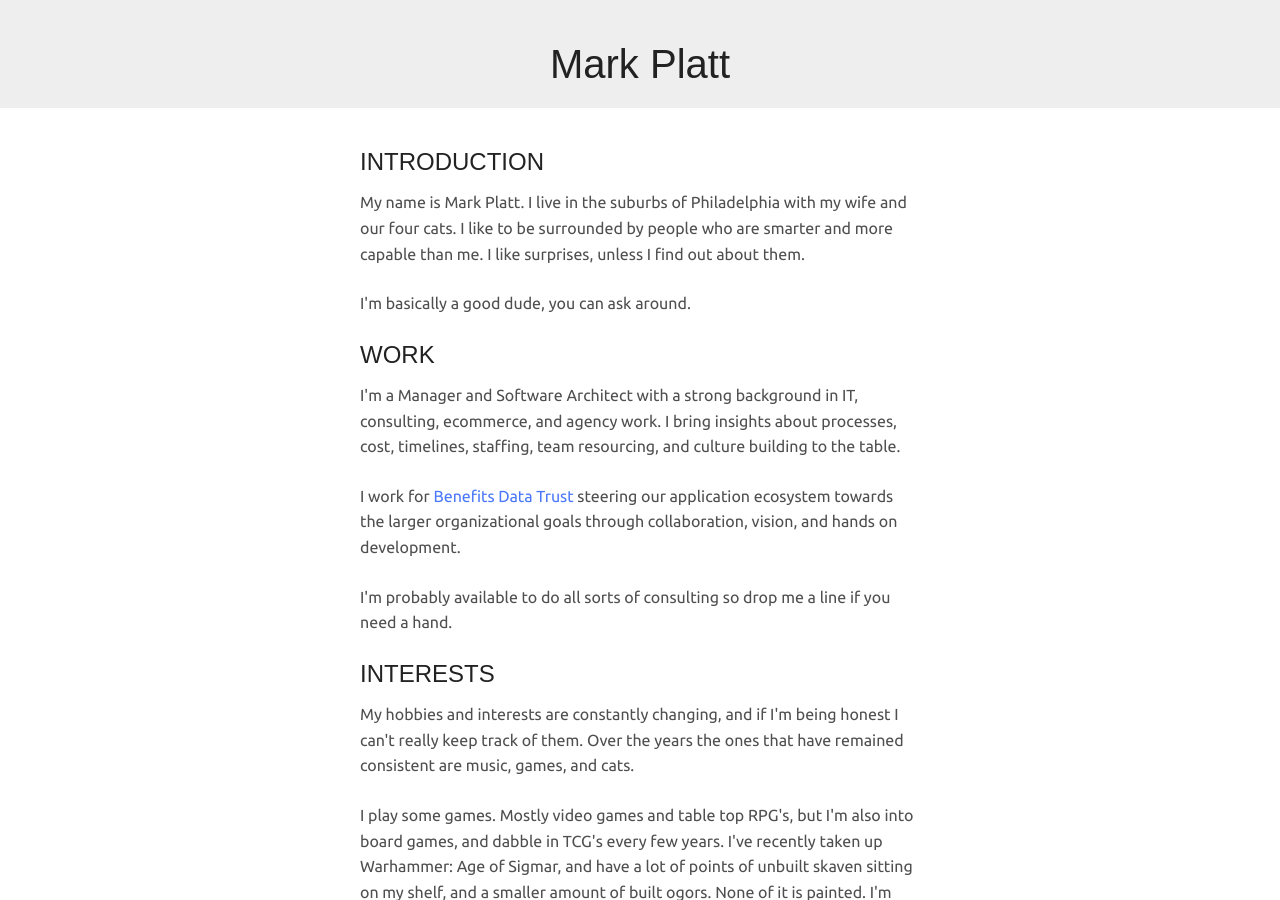
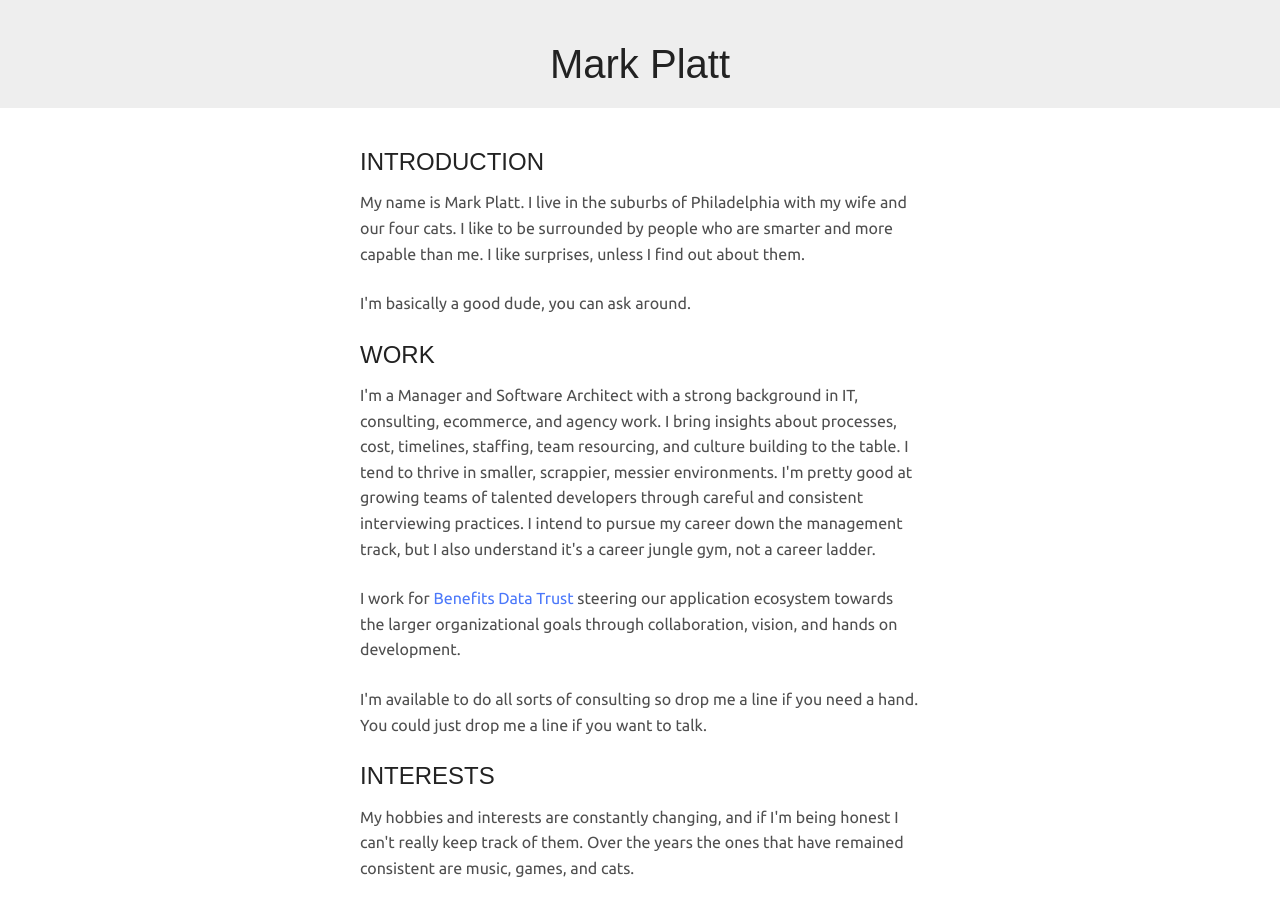
Before and after one commit to mrkplt/mrkplt.github.io, a Jekyll site: the page built from index.html, in a window 1280 px wide and 900 px high. Built offline with Jekyll 4.4.1, drawn with Linux system fonts in a browser that asks for light colours; some web fonts are replaced.

Commit message:
Update work.html

```diff
--- a/_includes/work.html
+++ b/_includes/work.html
@@ -1,10 +1,10 @@
 <h2 id='work'>Work</h2>
 <p>
-  I'm a Manager and Software Architect with a strong background in IT, consulting, ecommerce, and agency work. I bring insights about processes, cost, timelines, staffing, team resourcing, and culture building to the table.
+  I'm a Manager and Software Architect with a strong background in IT, consulting, ecommerce, and agency work. I bring insights about processes, cost, timelines, staffing, team resourcing, and culture building to the table. I tend to thrive in smaller, scrappier, messier environments. I'm pretty good at growing teams of talented developers through careful and consistent interviewing practices. I intend to pursue my career down the management track, but I also understand it's a career jungle gym, not a career ladder.
 </p>
 <p>
   I work for <a href="https://bdtrust.org/">Benefits Data Trust</a> steering our application ecosystem towards the larger organizational goals through collaboration, vision, and hands on development.
 </p>
 <p>
-  I'm probably available to do all sorts of consulting so drop me a line if you need a hand.
+  I'm available to do all sorts of consulting so drop me a line if you need a hand. You could just drop me a line if you want to talk.
 </p>
```
